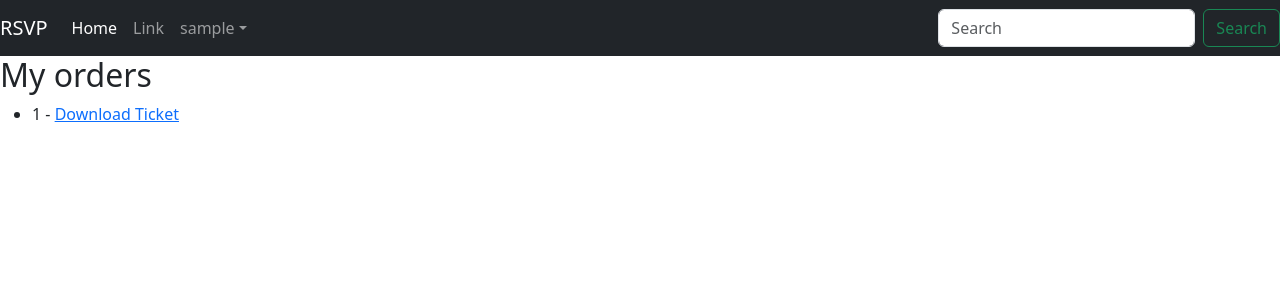
After one commit to AsHkAn-Django/event-rsvp, a Django app: page /order/my-orders-list/ in a window 1280 px wide. The commit adds this page. Shown: the top 300 px of the page. Run offline with Django 5.2, Linux system fonts and the light colour scheme; a user stored in the database is signed in; tables that the repository leaves empty hold one stand-in row (values such as "Sample post"); parts of the project's set-up code (start-up, migrations or seed data) failed here and were passed over; some libraries are stand-ins or nearby versions.

Commit message:
users can download their tickets from my_orders page

```diff
--- a/eventRsvpSystem/settings.py
+++ b/eventRsvpSystem/settings.py
@@ -129,6 +129,9 @@ STATIC_URL = '/static/'
 STATICFILES_DIRS = [BASE_DIR / "static"]
 STATIC_ROOT = BASE_DIR / "staticfiles"
 
+MEDIA_URL = '/media/'
+MEDIA_ROOT = BASE_DIR / 'media'
+
 # Default primary key field type
 # https://docs.djangoproject.com/en/5.1/ref/settings/#default-auto-field
 
--- a/eventRsvpSystem/urls.py
+++ b/eventRsvpSystem/urls.py
@@ -16,6 +16,8 @@ Including another URLconf
 """
 from django.contrib import admin
 from django.urls import path, include
+from django.conf import settings
+from django.conf.urls.static import static
 
 
 urlpatterns = [
@@ -28,3 +30,6 @@ urlpatterns = [
     path('', include('myApp.urls', namespace='myApp')),
 
 ]
+
+if settings.DEBUG:
+    urlpatterns += static(settings.MEDIA_URL, document_root=settings.MEDIA_ROOT)
--- a/myApp/templates/base.html
+++ b/myApp/templates/base.html
@@ -25,7 +25,7 @@
                 <li class="nav-item dropdown">
                     <a class="nav-link dropdown-toggle" href="#" id="dropdownId" data-bs-toggle="dropdown" aria-haspopup="true" aria-expanded="false">{{ user.username }}</a>
                     <div class="dropdown-menu" aria-labelledby="dropdownId">
-                        <a class="dropdown-item" href="#">Profile</a>
+                        <a class="dropdown-item" href="{% url 'order:my_orders_list' %}">My Orders</a>
                         <form action="{% url 'logout' %}" method="post">
                             {% csrf_token %}
                             <button type="submit" class="dropdown-item">Logout</button>
--- a/order/models.py
+++ b/order/models.py
@@ -12,6 +12,7 @@ class Order(models.Model):
     updated = models.DateTimeField(auto_now=True)
     paid = models.BooleanField(default=False)
     stripe_id = models.CharField(max_length=250, blank=True)
+    ticket_file = models.FileField(upload_to='tickets/', blank=True)
 
     class Meta:
         ordering = ['-created']
--- /dev/null
+++ b/order/templates/order/my_orders_list.html
@@ -0,0 +1,20 @@
+{% extends 'base.html' %}
+
+{% block content %}
+  <h2>My orders</h2>
+  <ul>
+  {% for order in orders %}
+    <li>
+      {{order.id}} -
+      {% if order.ticket_file %}
+      <a href="{{order.ticket_file.url}}">Download Ticket</a>
+      {% else %}
+      <span>No ticket to download</span>
+      {% endif %}
+
+    </li>
+
+  {% endfor %}
+  </ul>
+
+{% endblock content %}
--- a/order/urls.py
+++ b/order/urls.py
@@ -6,4 +6,5 @@ app_name = 'order'
 
 urlpatterns = [
     path('create/', views.order_create, name='order_create'),
+    path('my-orders-list/', views.my_orders_list, name='my_orders_list'),
 ]
--- a/order/views.py
+++ b/order/views.py
@@ -1,8 +1,14 @@
 from django.shortcuts import render, redirect
+from django.contrib.auth.decorators import login_required
+from django.contrib.staticfiles import finders
+from django.http import HttpResponse
+from django.template.loader import render_to_string
 
 from .forms import OrderForm
-from .models import OrderItem
+from .models import OrderItem, Order
 from cart.models import CartItem
+
+import weasyprint
 
 
 def order_create(request):
@@ -25,3 +31,9 @@ def order_create(request):
     else:
         form = OrderForm()
     return render(request, 'order/order_create.html', {'form': form})
+
+
+@login_required
+def my_orders_list(request):
+    orders = Order.objects.filter(user=request.user)
+    return render(request, 'order/my_orders_list.html', {'orders': orders})
```
Also changed, not shown: payment/task.py (+12 -11 lines), 1 other file.
